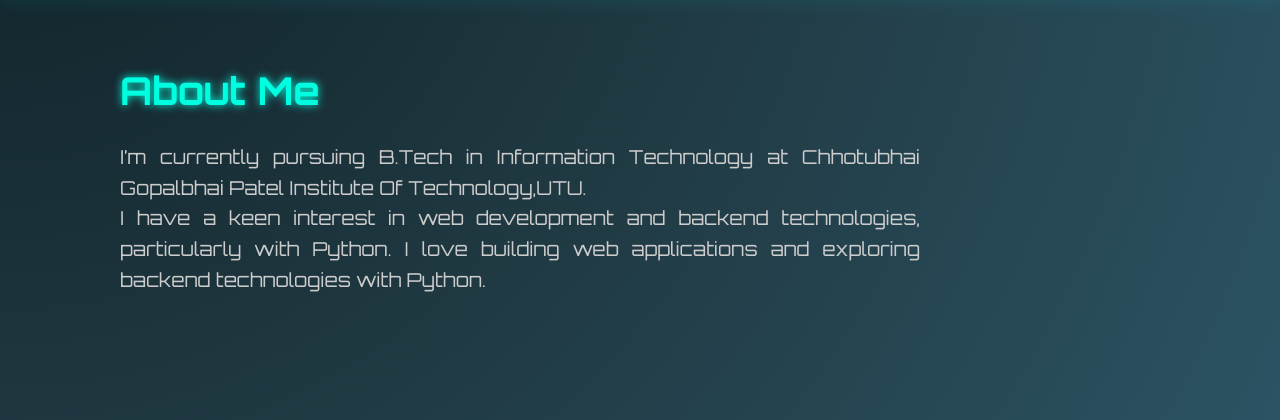
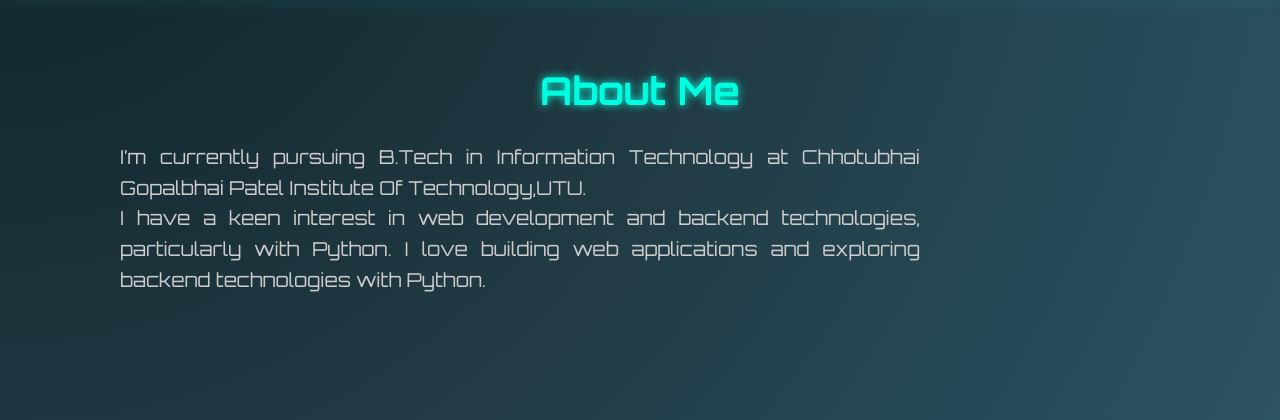
Before and after one commit to Prashant4050/Portfolio, a Flask app: page /about in a window 1280 px wide. Shown: the part 218-638 px from the top of the page. Run offline with Flask 3, Linux system fonts and the light colour scheme.

Commit message:
version 2

```diff
--- a/static/css/style.css
+++ b/static/css/style.css
@@ -140,6 +140,7 @@ h2 {
   margin-bottom: 20px;
   color: #00ffe0;
   text-shadow: 0 0 8px #00ffe0;
+  text-align: center;
 }
 
 /* Hero Image / Avatar */
@@ -228,8 +229,7 @@ form label {
   color: #00eaff;
 }
 
-form input,
-form textarea {
+form input, form textarea {
   width: 100%;
   padding: 15px;
   border: 2px solid rgba(0, 255, 255, 0.2);
```
